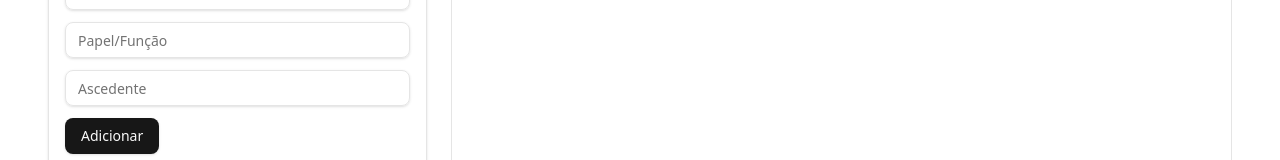
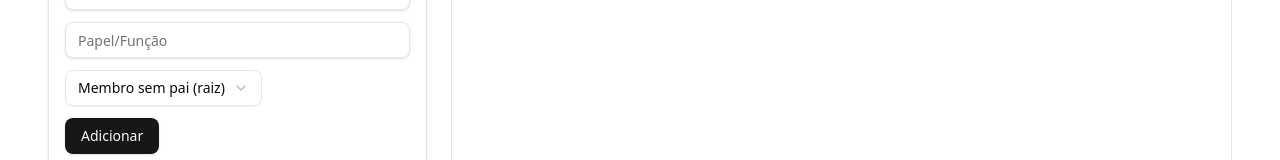
Before and after one commit to dedaldinodev4/family-tree-app, a React (Vite) app: page /members in a window 1280 px wide. Shown: the part 458-618 px from the top of the page. Built offline with nearby package versions, Linux system fonts and the light colour scheme.

Commit message:
feat: add parent select in memberform

```diff
--- /dev/null
+++ b/src/components/ui/select.tsx
@@ -0,0 +1,188 @@
+import * as React from "react"
+import { CheckIcon, ChevronDownIcon, ChevronUpIcon } from "lucide-react"
+import { Select as SelectPrimitive } from "radix-ui"
+
+import { cn } from "@/lib/utils"
+
+function Select({
+  ...props
+}: React.ComponentProps<typeof SelectPrimitive.Root>) {
+  return <SelectPrimitive.Root data-slot="select" {...props} />
+}
+
+function SelectGroup({
+  ...props
+}: React.ComponentProps<typeof SelectPrimitive.Group>) {
+  return <SelectPrimitive.Group data-slot="select-group" {...props} />
+}
+
+function SelectValue({
+  ...props
+}: React.ComponentProps<typeof SelectPrimitive.Value>) {
+  return <SelectPrimitive.Value data-slot="select-value" {...props} />
+}
+
+function SelectTrigger({
+  className,
+  size = "default",
+  children,
+  ...props
+}: React.ComponentProps<typeof SelectPrimitive.Trigger> & {
+  size?: "sm" | "default"
+}) {
+  return (
+    <SelectPrimitive.Trigger
+      data-slot="select-trigger"
+      data-size={size}
+      className={cn(
+        "border-input data-[placeholder]:text-muted-foreground [&_svg:not([class*='text-'])]:text-muted-foreground focus-visible:border-ring focus-visible:ring-ring/50 aria-invalid:ring-destructive/20 dark:aria-invalid:ring-destructive/40 aria-invalid:border-destructive dark:bg-input/30 dark:hover:bg-input/50 flex w-fit items-center justify-between gap-2 rounded-md border bg-transparent px-3 py-2 text-sm whitespace-nowrap shadow-xs transition-[color,box-shadow] outline-none focus-visible:ring-[3px] disabled:cursor-not-allowed disabled:opacity-50 data-[size=default]:h-9 data-[size=sm]:h-8 *:data-[slot=select-value]:line-clamp-1 *:data-[slot=select-value]:flex *:data-[slot=select-value]:items-center *:data-[slot=select-value]:gap-2 [&_svg]:pointer-events-none [&_svg]:shrink-0 [&_svg:not([class*='size-'])]:size-4",
+        className
+      )}
+      {...props}
+    >
+      {children}
+      <SelectPrimitive.Icon asChild>
+        <ChevronDownIcon className="size-4 opacity-50" />
+      </SelectPrimitive.Icon>
+    </SelectPrimitive.Trigger>
+  )
+}
+
+function SelectContent({
+  className,
+  children,
+  position = "item-aligned",
+  align = "center",
+  ...props
+}: React.ComponentProps<typeof SelectPrimitive.Content>) {
+  return (
+    <SelectPrimitive.Portal>
+      <SelectPrimitive.Content
+        data-slot="select-content"
+        className={cn(
+          "bg-popover text-popover-foreground data-[state=open]:animate-in data-[state=closed]:animate-out data-[state=closed]:fade-out-0 data-[state=open]:fade-in-0 data-[state=closed]:zoom-out-95 data-[state=open]:zoom-in-95 data-[side=bottom]:slide-in-from-top-2 data-[side=left]:slide-in-from-right-2 data-[side=right]:slide-in-from-left-2 data-[side=top]:slide-in-from-bottom-2 relative z-50 max-h-(--radix-select-content-available-height) min-w-[8rem] origin-(--radix-select-content-transform-origin) overflow-x-hidden overflow-y-auto rounded-md border shadow-md",
+          position === "popper" &&
+            "data-[side=bottom]:translate-y-1 data-[side=left]:-translate-x-1 data-[side=right]:translate-x-1 data-[side=top]:-translate-y-1",
+          className
+        )}
+        position={position}
+        align={align}
+        {...props}
+      >
+        <SelectScrollUpButton />
+        <SelectPrimitive.Viewport
+          className={cn(
+            "p-1",
+            position === "popper" &&
+              "h-[var(--radix-select-trigger-height)] w-full min-w-[var(--radix-select-trigger-width)] scroll-my-1"
+          )}
+        >
+          {children}
+        </SelectPrimitive.Viewport>
+        <SelectScrollDownButton />
+      </SelectPrimitive.Content>
+    </SelectPrimitive.Portal>
+  )
+}
+
+function SelectLabel({
+  className,
+  ...props
+}: React.ComponentProps<typeof SelectPrimitive.Label>) {
+  return (
+    <SelectPrimitive.Label
+      data-slot="select-label"
+      className={cn("text-muted-foreground px-2 py-1.5 text-xs", className)}
+      {...props}
+    />
+  )
+}
+
+function SelectItem({
+  className,
+  children,
+  ...props
+}: React.ComponentProps<typeof SelectPrimitive.Item>) {
+  return (
+    <SelectPrimitive.Item
+      data-slot="select-item"
+      className={cn(
+        "focus:bg-accent focus:text-accent-foreground [&_svg:not([class*='text-'])]:text-muted-foreground relative flex w-full cursor-default items-center gap-2 rounded-sm py-1.5 pr-8 pl-2 text-sm outline-hidden select-none data-[disabled]:pointer-events-none data-[disabled]:opacity-50 [&_svg]:pointer-events-none [&_svg]:shrink-0 [&_svg:not([class*='size-'])]:size-4 *:[span]:last:flex *:[span]:last:items-center *:[span]:last:gap-2",
+        className
+      )}
+      {...props}
+    >
+      <span
+        data-slot="select-item-indicator"
+        className="absolute right-2 flex size-3.5 items-center justify-center"
+      >
+        <SelectPrimitive.ItemIndicator>
+          <CheckIcon className="size-4" />
+        </SelectPrimitive.ItemIndicator>
+      </span>
+      <SelectPrimitive.ItemText>{children}</SelectPrimitive.ItemText>
+    </SelectPrimitive.Item>
+  )
+}
+
+function SelectSeparator({
+  className,
+  ...props
+}: React.ComponentProps<typeof SelectPrimitive.Separator>) {
+  return (
+    <SelectPrimitive.Separator
+      data-slot="select-separator"
+      className={cn("bg-border pointer-events-none -mx-1 my-1 h-px", className)}
+      {...props}
+    />
+  )
+}
+
+function SelectScrollUpButton({
+  className,
+  ...props
+}: React.ComponentProps<typeof SelectPrimitive.ScrollUpButton>) {
+  return (
+    <SelectPrimitive.ScrollUpButton
+      data-slot="select-scroll-up-button"
+      className={cn(
+        "flex cursor-default items-center justify-center py-1",
+        className
+      )}
+      {...props}
+    >
+      <ChevronUpIcon className="size-4" />
+    </SelectPrimitive.ScrollUpButton>
+  )
+}
+
+function SelectScrollDownButton({
+  className,
+  ...props
+}: React.ComponentProps<typeof SelectPrimitive.ScrollDownButton>) {
+  return (
+    <SelectPrimitive.ScrollDownButton
+      data-slot="select-scroll-down-button"
+      className={cn(
+        "flex cursor-default items-center justify-center py-1",
+        className
+      )}
+      {...props}
+    >
+      <ChevronDownIcon className="size-4" />
+    </SelectPrimitive.ScrollDownButton>
+  )
+}
+
+export {
+  Select,
+  SelectContent,
+  SelectGroup,
+  SelectItem,
+  SelectLabel,
+  SelectScrollDownButton,
+  SelectScrollUpButton,
+  SelectSeparator,
+  SelectTrigger,
+  SelectValue,
+}
--- a/src/features/family/components/MemberForm.tsx
+++ b/src/features/family/components/MemberForm.tsx
@@ -14,12 +14,14 @@
   FormMessage,
   Form
 } from "@/components/ui/form";
+import { ParentSelectField } from "./ParentSelectField";
 
 
 
 export function MemberForm() {
 
   const save = useSaveMember();
+
   const form = useForm<Member>({
     resolver: zodResolver(MemberSchema),
     defaultValues: {
@@ -87,11 +89,7 @@
         <Input placeholder="Email" type="text" {...register("email")} />
         <Input placeholder="Telefone" type="text" {...register("phone")} />
         <Input placeholder="Papel/Função" type="text" {...register("role")} />
-        <Input placeholder="Ascedente" type="text" {...register("parentId")} />
-
-
-
-
+        <ParentSelectField />
 
         <Button className="cursor-pointer" type="submit">Adicionar</Button>
       </form>
--- /dev/null
+++ b/src/features/family/components/ParentSelectField.tsx
@@ -0,0 +1,45 @@
+import {
+  Select,
+  SelectContent,
+  SelectItem,
+  SelectTrigger,
+  SelectValue,
+} from "@/components/ui/select";
+import { useFormContext } from "react-hook-form";
+import { useMembers } from "../family.hooks";
+
+
+export function ParentSelectField() {
+  const { setValue, watch } = useFormContext();
+  const { data: members } = useMembers();
+
+  const parentId = watch("parentId");
+
+  return (
+    <div className="space-y-1">
+      <Select
+        value={parentId ?? "none"}
+        onValueChange={(value) =>
+          setValue("parentId", value === "none" ? null : value)
+        }
+      >
+        <SelectTrigger>
+          <SelectValue placeholder="Selecione um pai" />
+        </SelectTrigger>
+
+        <SelectContent>
+          <SelectItem value="none" className="text-foreground">
+            Membro sem pai (raiz)
+          </SelectItem>
+
+          {members && members.map((member) => (
+            <SelectItem key={member.id} value={`${member.id}`}>
+               {member.parentId ? "↳ " : ""}
+               {member.name}
+            </SelectItem>
+          ))}
+        </SelectContent>
+      </Select>
+    </div>
+  );
+}
```
